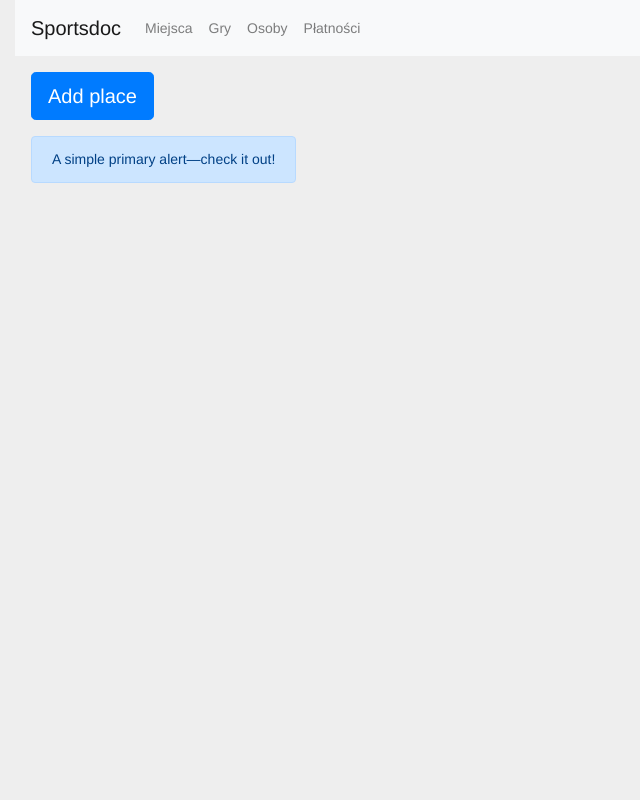
After one commit to abedo/sportsdoc, a Symfony app: template templates/place/index.mobile.html.twig in a window 1280 px wide. The commit adds this page. Shown: the whole page, without its empty margins (0-640 px from the left). Run offline with Twig, Linux system fonts and the light colour scheme; the template is opened without the code that fills it, so the values that code supplies are empty; some libraries are stand-ins or nearby versions.

Commit message:
assets and route prefix added

```diff
--- /dev/null
+++ b/public/css/swiper.css
@@ -0,0 +1,39 @@
+html,
+body {
+    position: relative;
+    height: 100%;
+}
+
+body {
+    background: #eee;
+    font-family: Helvetica Neue, Helvetica, Arial, sans-serif;
+    font-size: 14px;
+    color: #000;
+    margin: 0;
+    padding: 0;
+}
+
+.swiper-container {
+    width: 100%;
+    height: 100%;
+}
+
+.swiper-slide {
+    text-align: center;
+    font-size: 18px;
+    background: #fff;
+
+    /* Center slide text vertically */
+    display: -webkit-box;
+    display: -ms-flexbox;
+    display: -webkit-flex;
+    display: flex;
+    -webkit-box-pack: center;
+    -ms-flex-pack: center;
+    -webkit-justify-content: center;
+    justify-content: center;
+    -webkit-box-align: center;
+    -ms-flex-align: center;
+    -webkit-align-items: center;
+    align-items: center;
+}
--- /dev/null
+++ b/public/js/swiper.js
@@ -0,0 +1,6 @@
+var swiper = new Swiper('.swiper-container', {
+    navigation: {
+        nextEl: '.swiper-button-next',
+        prevEl: '.swiper-button-prev',
+    },
+});
--- a/src/Controller/PlaceController.php
+++ b/src/Controller/PlaceController.php
@@ -11,16 +11,16 @@ use Symfony\Component\HttpFoundation\Response;
 use Symfony\Component\Routing\Annotation\Route;
 
 /**
- * @Route("/place")
+ * @Route("/{prefix}/place", defaults={"prefix": "mobile"})
  */
 class PlaceController extends AbstractController
 {
     /**
      * @Route("/", name="place_index", methods={"GET"})
      */
-    public function index(PlaceRepository $placeRepository): Response
+    public function index(PlaceRepository $placeRepository, $prefix): Response
     {
-        return $this->render('place/index.html.twig', [
+        return $this->render('place/index.' . ($prefix == 'mobile' ? 'mobile.' : '') . 'html.twig', [
             'places' => $placeRepository->findAll(),
         ]);
     }
--- a/src/Entity/Place.php
+++ b/src/Entity/Place.php
@@ -132,4 +132,9 @@ class Place
 
         return $this;
     }
+
+    public function __toString()
+    {
+        return $this->name;
+    }
 }
--- a/templates/base.html.twig
+++ b/templates/base.html.twig
@@ -6,6 +6,7 @@
         {% block stylesheets %}
             <link rel="stylesheet" href="https://unpkg.com/swiper/swiper-bundle.min.css">
             <link rel="stylesheet" href="https://stackpath.bootstrapcdn.com/bootstrap/4.4.1/css/bootstrap.min.css" integrity="sha384-Vkoo8x4CGsO3+Hhxv8T/Q5PaXtkKtu6ug5TOeNV6gBiFeWPGFN9MuhOf23Q9Ifjh" crossorigin="anonymous">
+            <link href="{{ asset('css/swiper.css') }}" rel="stylesheet"/>
         {% endblock %}
     </head>
     <body>
@@ -21,10 +22,10 @@
                         <a class="nav-link" href="{{ path('place_index') }}">Miejsca</a>
                     </li>
                     <li class="nav-item">
-                        <a class="nav-link" href="#">Gry</a>
+                        <a class="nav-link" href="{{ path('game_index') }}">Gry</a>
                     </li>
                     <li class="nav-item">
-                        <a class="nav-link" href="#">Osoby</a>
+                        <a class="nav-link" href="{{ path('user_index') }}">Osoby</a>
                     </li>
                     <li class="nav-item">
                         <a class="nav-link" href="#">Płatności</a>
@@ -38,6 +39,7 @@
             <script src="https://code.jquery.com/jquery-3.4.1.slim.min.js" integrity="sha384-J6qa4849blE2+poT4WnyKhv5vZF5SrPo0iEjwBvKU7imGFAV0wwj1yYfoRSJoZ+n" crossorigin="anonymous"></script>
             <script src="https://stackpath.bootstrapcdn.com/bootstrap/4.4.1/js/bootstrap.min.js" integrity="sha384-wfSDF2E50Y2D1uUdj0O3uMBJnjuUD4Ih7YwaYd1iqfktj0Uod8GCExl3Og8ifwB6" crossorigin="anonymous"></script>
             <script src="https://unpkg.com/swiper/swiper-bundle.js"></script>
+            <script src="{{ asset('js/swiper.js') }}"></script>
         {% endblock %}
     </body>
 </html>
--- /dev/null
+++ b/templates/place/index.mobile.html.twig
@@ -0,0 +1,58 @@
+{% extends 'base.html.twig' %}
+
+{% block title %}Place index{% endblock %}
+
+{% block body %}
+    <div class="row ml-3 pt-3">
+        <a href="{{ path('place_new') }}" type="button" class="btn btn-primary btn-lg">Add place</a>
+    </div>
+
+    <div class="row ml-3 pt-3">
+        <div class="alert alert-primary" role="alert">
+            A simple primary alert—check it out!
+        </div>
+    </div>
+
+    <!-- Swiper -->
+    <div class="swiper-container">
+        <div class="swiper-wrapper">
+            {% for place in places %}
+                <div class="swiper-slide">
+                    <div>
+                        <table class="table">
+                            <tbody>
+                            <tr>
+                                <th>Id</th>
+                                <td>{{ place.id }}</td>
+                            </tr>
+                            <tr>
+                                <th>Name</th>
+                                <td>{{ place.name }}</td>
+                            </tr>
+                            <tr>
+                                <th>Address</th>
+                                <td>{{ place.address }}</td>
+                            </tr>
+                            <tr>
+                                <th>Zip_code</th>
+                                <td>{{ place.zip }}</td>
+                            </tr>
+                            </tbody>
+                        </table>
+                    </div>
+                    <div class="card" style="width: 18rem;">
+                        <div class="card-body">
+                            <h5 class="card-title">Gry</h5>
+                            <p class="card-text">With supporting text below as a natural lead-in to additional content.</p>
+                            <a href="#" class="btn btn-primary">Go somewhere</a>
+                        </div>
+                    </div>
+                </div>
+            {% endfor %}
+        </div>
+        <!-- Add Arrows -->
+        <div class="swiper-button-next"></div>
+        <div class="swiper-button-prev"></div>
+    </div>
+
+{% endblock %}
```
